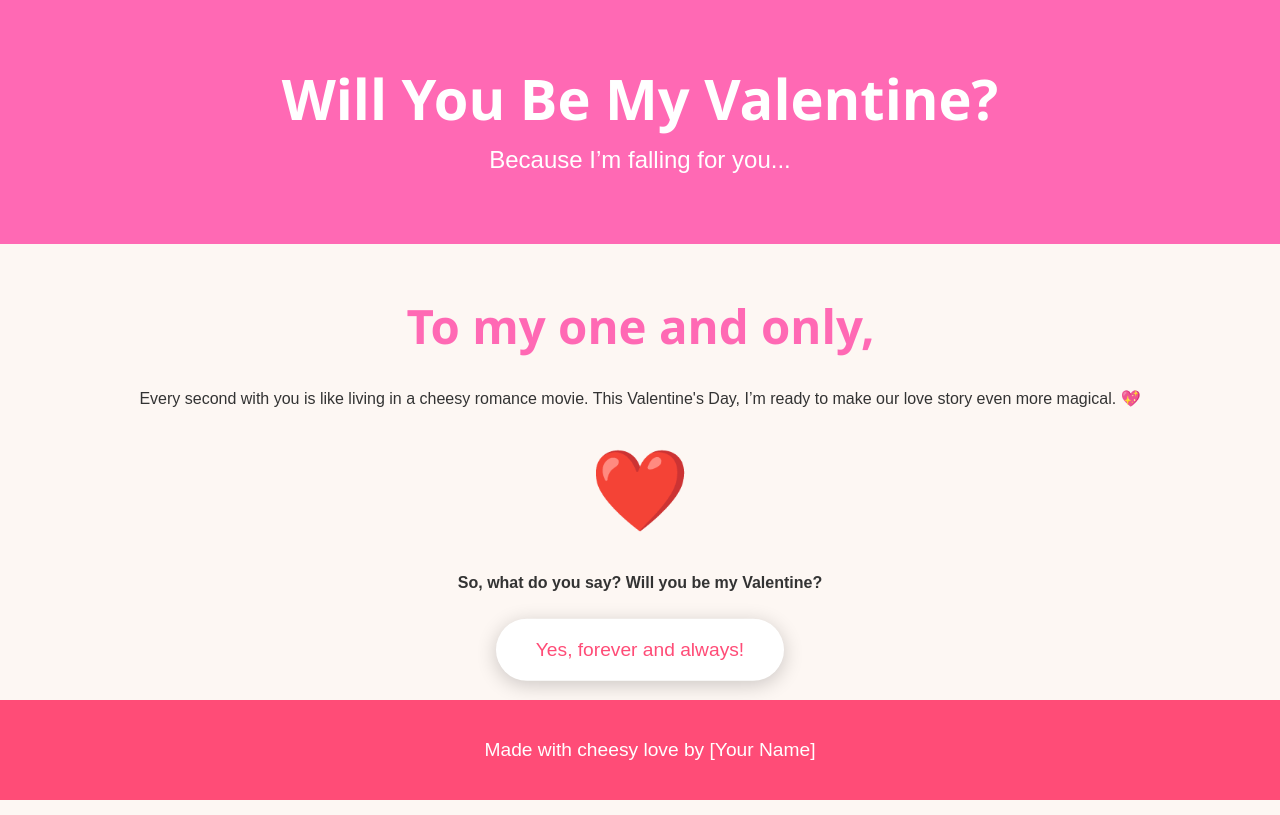
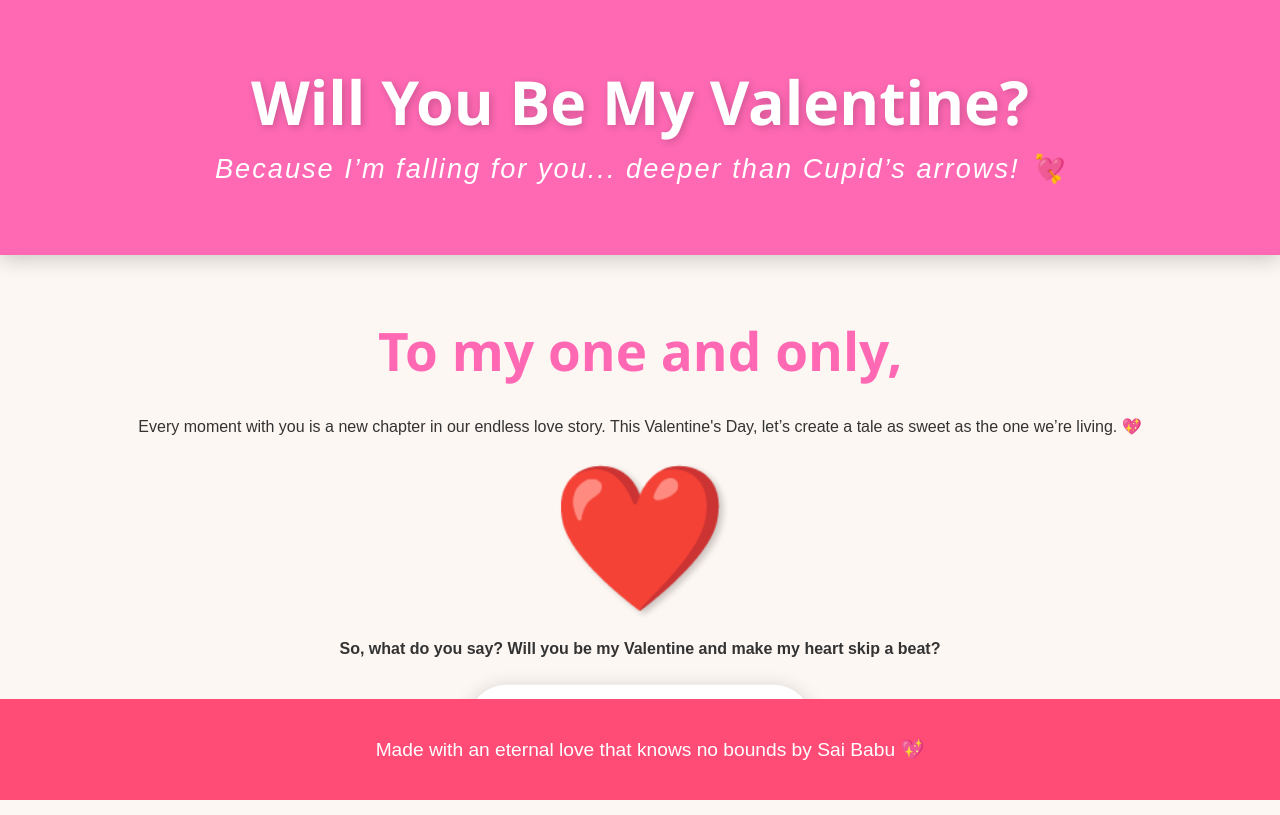
Before and after one commit to mouryakalavala/Valentines-day, a plain HTML site: page index.html in a window 1280 px wide. Drawn offline with nearby package versions, Linux system fonts and the light colour scheme.

Commit message:
Update index.html

```diff
--- a/index.html
+++ b/index.html
@@ -21,33 +21,37 @@
             color: white;
             padding: 60px 20px;
             animation: bounceIn 1s ease-out;
+            box-shadow: 0 4px 20px rgba(0, 0, 0, 0.2);
         }
 
         header h1 {
-            font-size: 3.5em;
+            font-size: 3.8em;
             margin: 0;
             font-family: 'Segoe UI', Tahoma, Geneva, Verdana, sans-serif;
             animation: bounceIn 1s ease-out;
+            text-shadow: 2px 2px 8px rgba(0, 0, 0, 0.2);
         }
 
         header p {
-            font-size: 1.5em;
+            font-size: 1.7em;
             margin: 10px 0;
             animation: bounceIn 2s ease-out;
+            font-style: italic;
+            letter-spacing: 2px;
         }
 
         .content {
             display: flex;
             justify-content: center;
             align-items: center;
-            height: 60vh;
+            height: 70vh;
             flex-direction: column;
             text-align: center;
             animation: fadeInUp 2s ease-out;
         }
 
         .content h2 {
-            font-size: 2.5em;
+            font-size: 2.8em;
             margin: 20px 0;
             color: #ff69b4;
             font-family: 'Segoe UI', Tahoma, Geneva, Verdana, sans-serif;
@@ -55,17 +59,18 @@
         }
 
         .heart {
-            font-size: 5em;
+            font-size: 7em;
             color: #ff4c77;
-            animation: heartbeat 1s infinite;
+            animation: heartbeat 1.5s infinite;
             margin: 20px;
+            text-shadow: 3px 3px 5px rgba(0, 0, 0, 0.2);
         }
 
         .button {
             background-color: #fff;
             color: #ff4c77;
-            padding: 20px 40px;
-            font-size: 1.2em;
+            padding: 25px 50px;
+            font-size: 1.4em;
             border: none;
             border-radius: 50px;
             cursor: pointer;
@@ -79,6 +84,7 @@
             background-color: #ff4c77;
             color: white;
             transform: scale(1.1);
+            text-shadow: 1px 1px 5px rgba(0, 0, 0, 0.2);
         }
 
         footer {
@@ -126,24 +132,24 @@
 
 <header>
     <h1>Will You Be My Valentine?</h1>
-    <p>Because I’m falling for you...</p>
+    <p>Because I’m falling for you... deeper than Cupid’s arrows! 💘</p>
 </header>
 
 <div class="content">
     <h2>To my one and only,</h2>
-    <p>Every second with you is like living in a cheesy romance movie. This Valentine's Day, I’m ready to make our love story even more magical. 💖</p>
+    <p>Every moment with you is a new chapter in our endless love story. This Valentine's Day, let’s create a tale as sweet as the one we’re living. 💖</p>
 
     <!-- Heart Animation -->
     <div class="heart">❤️</div>
 
-    <p><strong>So, what do you say? Will you be my Valentine?</strong></p>
+    <p><strong>So, what do you say? Will you be my Valentine and make my heart skip a beat?</strong></p>
 
     <!-- Button with Fun Effect -->
     <button class="button" onclick="celebrate()">Yes, forever and always!</button>
 </div>
 
 <footer>
-    <p>Made with cheesy love by [Your Name]</p>
+    <p>Made with an eternal love that knows no bounds by Sai Babu 💖</p>
 </footer>
 
 <!-- JavaScript for Sound and Confetti -->
@@ -167,7 +173,7 @@
         confetti.render();
 
         // Display Love Message
-        alert('I love you, forever and always!');
+        alert('I love you more than words can say, forever and always!');
     }
 </script>
 
```
